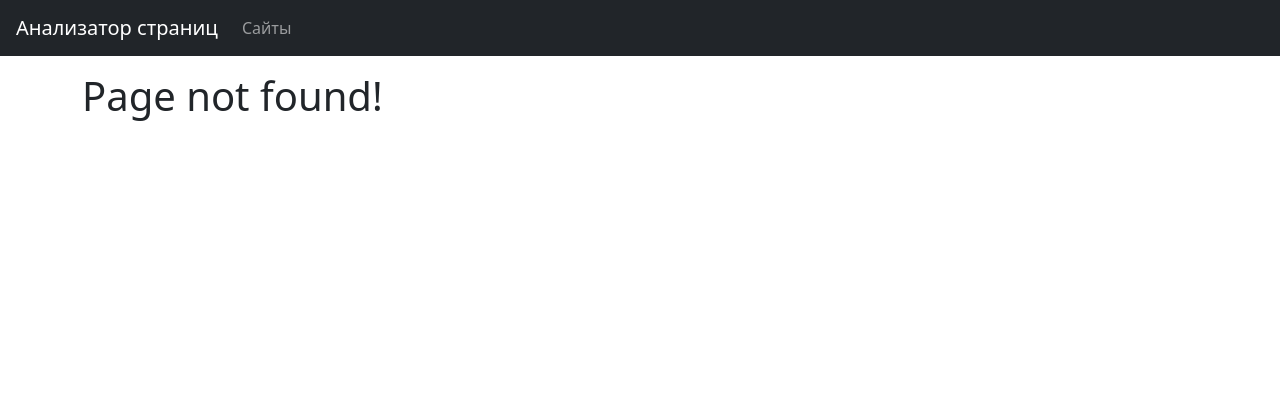
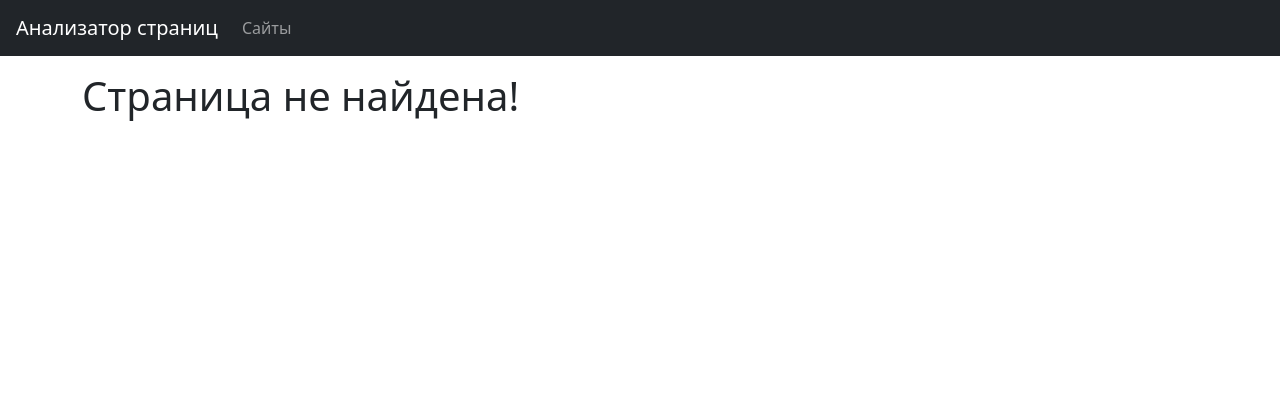
Before and after one commit to irisraine/python-project-83, a Flask app: template page_analyzer/templates/404.html in a window 1280 px wide. Shown: the top 420 px of the page. Run offline with Flask 2, Linux system fonts and the light colour scheme; the template is opened without the code that fills it, so the values that code supplies are empty; some libraries are stand-ins or nearby versions.

Commit message:
change language

```diff
--- a/page_analyzer/templates/404.html
+++ b/page_analyzer/templates/404.html
@@ -1,4 +1,4 @@
 {% extends 'layout/default.html' %}
     {% block content %}
-        <h1>Page not found!</h1>
+        <h1>Страница не найдена!</h1>
     {% endblock %}
```
